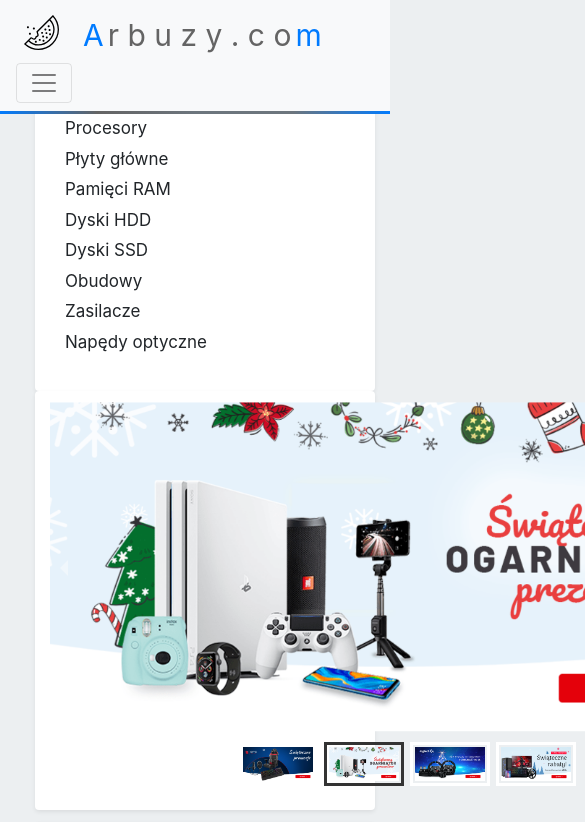
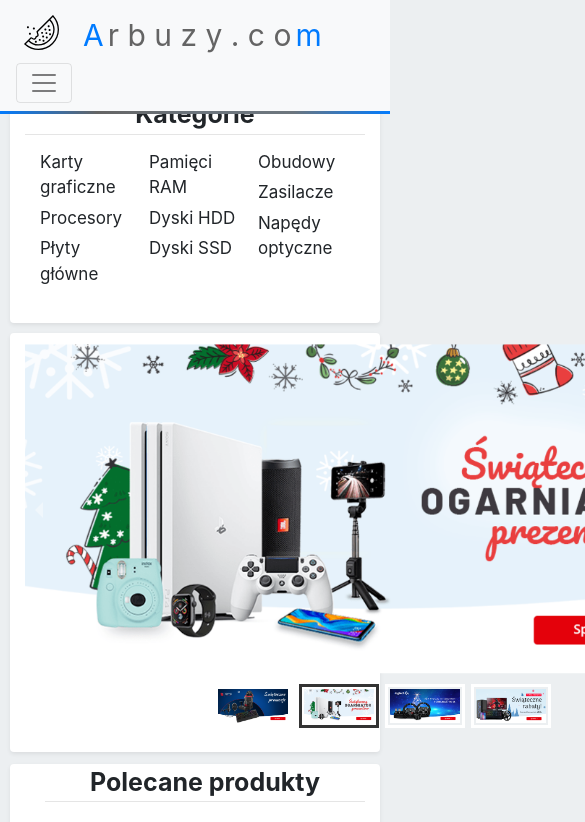
Before and after one commit to OstrowskiBartosz/Arbuzy, a React (Create React App) app in the folder client/: page / in a window 390 px wide. Shown: the top 822 px of the page, 585 px wide, since content can reach past the window. Built offline with nearby package versions, Linux system fonts and the light colour scheme.

Commit message:
naprawa boba

```diff
--- a/client/src/components/MainPage.jsx
+++ b/client/src/components/MainPage.jsx
@@ -7,13 +7,7 @@
 import Baner4 from "../images/baner4.png";
 import "../css/mainPage.css";
 
-import PageFooter from "./PageFooter.jsx";
-
 class MainPage extends React.Component {
-  constructor(props) {
-    super(props);
-    this.state = {};
-  }
   render() {
     return (
       <div className="container mainpage">
--- a/client/src/css/mainPage.css
+++ b/client/src/css/mainPage.css
@@ -7,6 +7,42 @@
 .row > [class*="col-"] {
   display: flex;
   flex-direction: column;
+}
+
+.container {
+  cursor: auto;
+  user-select: auto;
+}
+
+hr {
+  margin-bottom: 0px;
+  margin-top: 0px;
+}
+
+.container.mainpage {
+  margin-top: 86px;
+  padding: 10px;
+}
+
+@media (min-width: 992px) {
+  .categoryCol {
+    max-width: 250px;
+    margin-right: 10px;
+  }
+}
+
+@media (max-width: 991.98px) {
+  .categoryCol {
+    margin-bottom: 10px;
+  }
+
+  .categoryBar {
+    columns: 3;
+  }
+
+  .carouselCol {
+    margin-bottom: 10px;
+  }
 }
 
 .container.categoryGallery {
@@ -65,3 +101,7 @@
   left: 0;
   padding: 1rem;
 }
+
+.all {
+  margin-top: 86px;
+}
```
